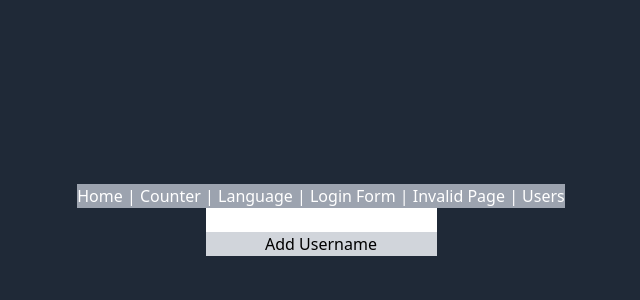
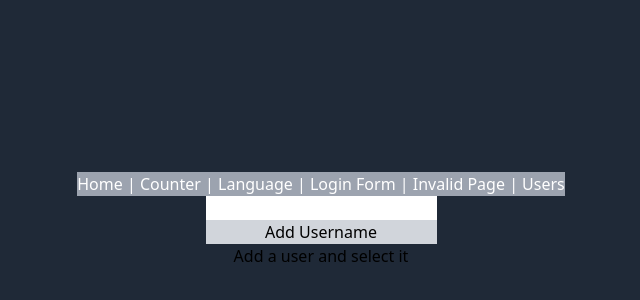
Before and after one commit to okcl/ReactDevelhope, a React (Create React App) app: page /users in a window 1280 px wide. Shown: the part 180-480 px from the top of the page, without its empty margins (319-959 px from the left). Built offline with nearby package versions, Linux system fonts and the light colour scheme.

Commit message:
fix on fetching

```diff
--- a/src/App.jsx
+++ b/src/App.jsx
@@ -16,14 +16,14 @@ function App() {
       </div>
 
       <Routes>
-        <Route path="/" element={<ShowGithubUser />} />
+        <Route path="/" element={<h1>Welcome</h1>} />
         <Route path="/counter" element={<Counter />} />
         <Route path="/language" element={<DisplayLanguage />} />
         <Route path="/login" element={<LoginForm />} />
 
-        <Route path="/users" element={<GithubUserList />}>
-          <Route path="" element={<div>Add a user and select it</div>} />
-          <Route path=":username" element={<ShowGithubUser />} />
+        <Route path="users" element={<GithubUserList />}>
+          <Route index element={<div>Add a user and select it</div>} />
+          <Route path=":username" element={<div><ShowGithubUser /></div>} />
         </Route>
 
         <Route
--- a/src/GithubUser.jsx
+++ b/src/GithubUser.jsx
@@ -1,9 +1,10 @@
 import useGithubUser from "./useGithubUser"
 
 function GithubUser({ username }){
-    const { data, error, isLoading } = useGithubUser(username)
+    const { data, error, isLoading, onRefresh } = useGithubUser(username)
     return(
         <div className="text-white">
+            <button onClick={onRefresh}>Refresh</button>
             {isLoading && <h1>Loading..</h1>}
             {error && <h1>An error accoured</h1>}
             {data && <h1>Name of the user is: {data.name}</h1>}
--- a/src/GithubUserList.jsx
+++ b/src/GithubUserList.jsx
@@ -1,5 +1,5 @@
 import { useState } from "react";
-import { Link } from "react-router-dom";
+import { Link, Outlet } from "react-router-dom";
 
 function GithubUserList() {
   const [inputText, setInputText] = useState("");
@@ -29,6 +29,7 @@ function GithubUserList() {
           </li>
         ))}
       </ul>
+      <Outlet></Outlet>
     </div>
   );
 }
--- a/src/useGithubUser.jsx
+++ b/src/useGithubUser.jsx
@@ -1,15 +1,21 @@
 import useSWR from 'swr'
 
-const fetcher = url => fetch(url).then(response => response.json)
+const fetcher = (url) => fetch(url).then((response) => response.json())
 
 function useGithubUser(username){
-    const { data, error } = useSWR(`https://api.github.com/users/${username}`, fetcher)
+    const { data, error, mutate } = useSWR(`https://api.github.com/users/${username}`, fetcher)
+
+     function handleRefreshUsers() {
+        mutate()
+     }
 
     return {
-        users: data,
+        data,
         error,
-        isLoading: !data && !error
+        isLoading: !data && !error,
+        onRefresh: handleRefreshUsers
     }
+
 }
 
 export default useGithubUser
```
